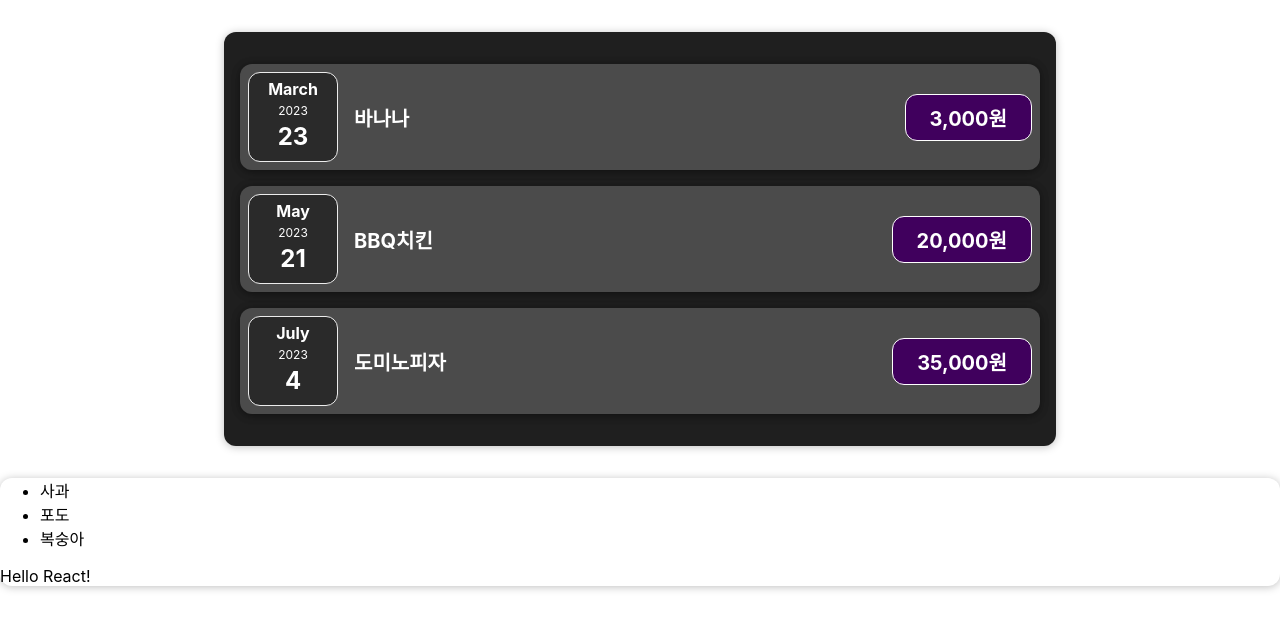
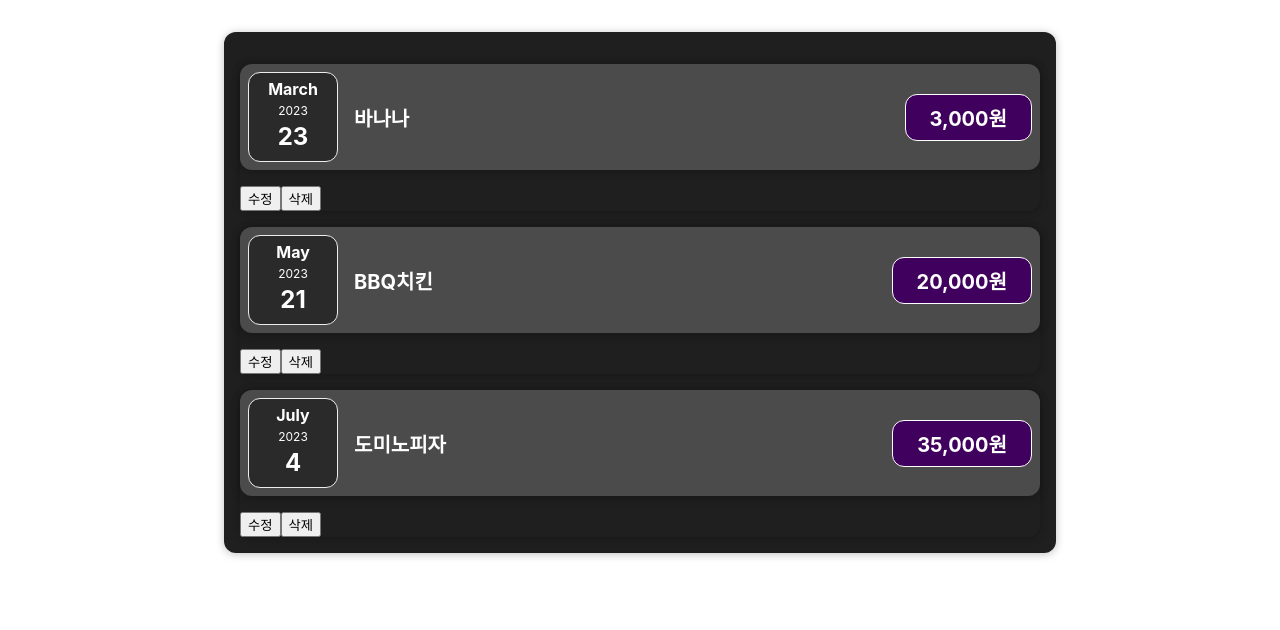
Before and after one commit to SJHlll/react-basic-study-20240501, a React (Create React App) app: page / in a window 1280 px wide. Shown: the top 630 px of the page. Built offline with nearby package versions, Linux system fonts and the light colour scheme.

Commit message:
5. useState 기초

```diff
--- a/src/App.js
+++ b/src/App.js
@@ -1,8 +1,6 @@
 import './App.css';
 import React from 'react';
-import ExpenseItem from './components/ExpenseItem';
 import Expenses from './components/Expenses';
-import Hello from './Hello';
 
 function App() {
   //지출 항목 객체 배열
@@ -27,13 +25,6 @@
   return (
     <>
       <Expenses items={expenses} />
-      <Hello>
-        <ul>
-          <li>사과</li>
-          <li>포도</li>
-          <li>복숭아</li>
-        </ul>
-      </Hello>
     </>
   );
 }
--- a/src/Hello.js
+++ /dev/null
@@ -1,18 +0,0 @@
-import React from 'react';
-import Card from './components/UI/Card';
-
-const Hello = (props) => {
-  console.log('Hello Component!');
-  console.log('props: ', props);
-
-  return (
-    <Card className="rectangle">
-      <div>
-        {props.children}
-        Hello React!
-      </div>
-    </Card>
-  );
-};
-
-export default Hello;
--- a/src/components/ExpenseItem.js
+++ b/src/components/ExpenseItem.js
@@ -1,4 +1,4 @@
-import React from 'react';
+import React, { useState } from 'react';
 import './ExpenseItem.css';
 import ExpenseDate from './ExpenseDate';
 import Card from './UI/Card';
@@ -7,15 +7,43 @@
   // 숫자를 화폐 표기법으로 바꾸기
   const formattedPrice = new Intl.NumberFormat('ko-KR').format(price);
 
+  // let itemTitle = title;
+
+  // 값이 변경되어 화면에 반영되어야 하는 값들은
+  // useState 훅을 통해 상태변수로 관리해야 한다.
+  // (훅 : React에서 직접 코드 작성 없이 다양한 기능을 사용할 수 있게 도와주는 라이브러리)
+
+  // useState (상태변수의 초기값) -> 배열을 return함
+  // 첫번째 요소는 관리할 상태값
+  // 두번째 요소는 상태값을 변경하는 setter 함수가 return됨
+  const [itemTitle, setItemTitle] = useState(title);
+
+  const clickHandler = (e) => {
+    // state로 관리하는 변수는 반드시 setter로만 변경해야 한다
+    setItemTitle((snapshot) => {
+      console.log(snapshot);
+      // setter 함수의 매개값으로 콜백 함수를 선언, -> 콜백 함수의 매개값으로 현재 상태변수 값이 전달
+      // return값이 변경될 상태값으로 지정
+      // return값이 snapshot과 다를 경우 화면이 리렌더링, 같을 경우 리렌더링 X
+      return 'ㅎㅇ';
+    });
+  };
+
   return (
     <Card className="circle">
       <div className="expense-item">
         <ExpenseDate date={date} />
         <div className="expense-item__description">
-          <h2>{title}</h2>
+          <h2>{itemTitle}</h2>
           <div className="expense-item__price">{formattedPrice}원</div>
         </div>
       </div>
+      <button id="btn1" onClick={clickHandler}>
+        수정
+      </button>
+      <button id="btn2" onClick={(e) => {}}>
+        삭제
+      </button>
     </Card>
   );
 };
```
Also changed, not shown: src/NoName.js (+4 -4 lines), 1 other file (tests, documents, lock files or other folders).
